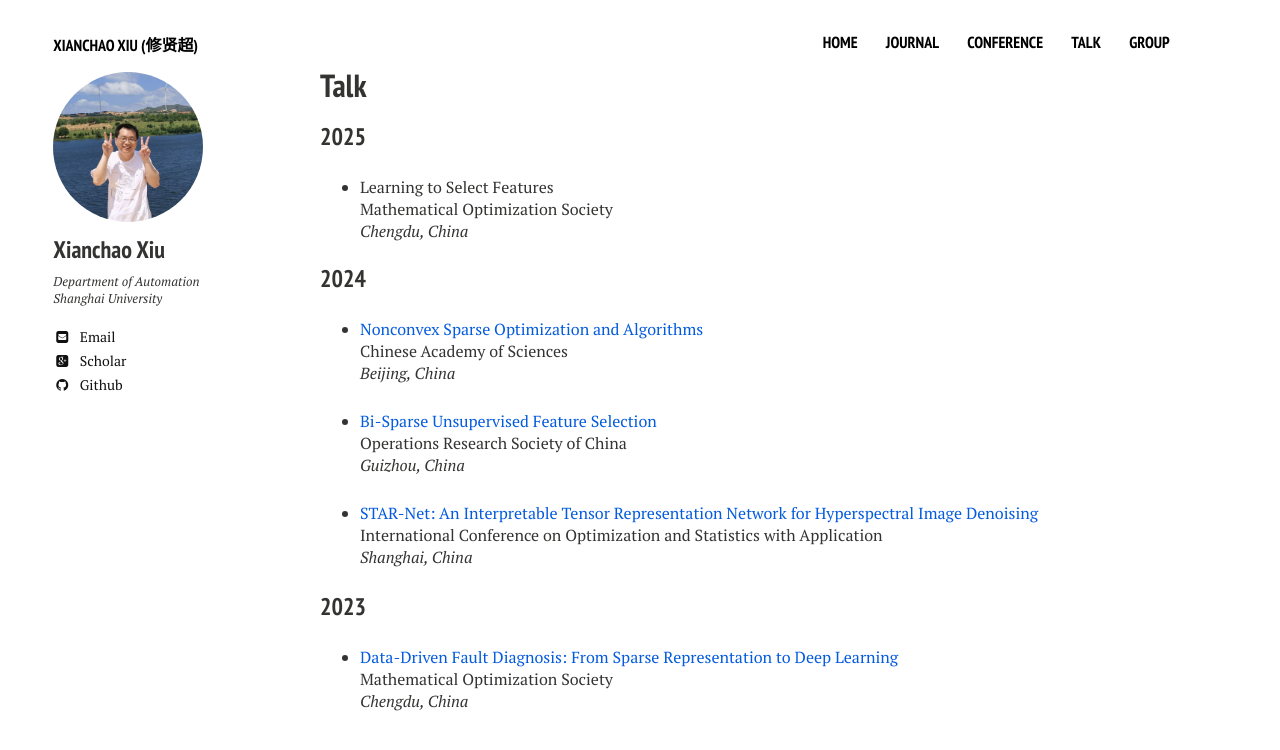
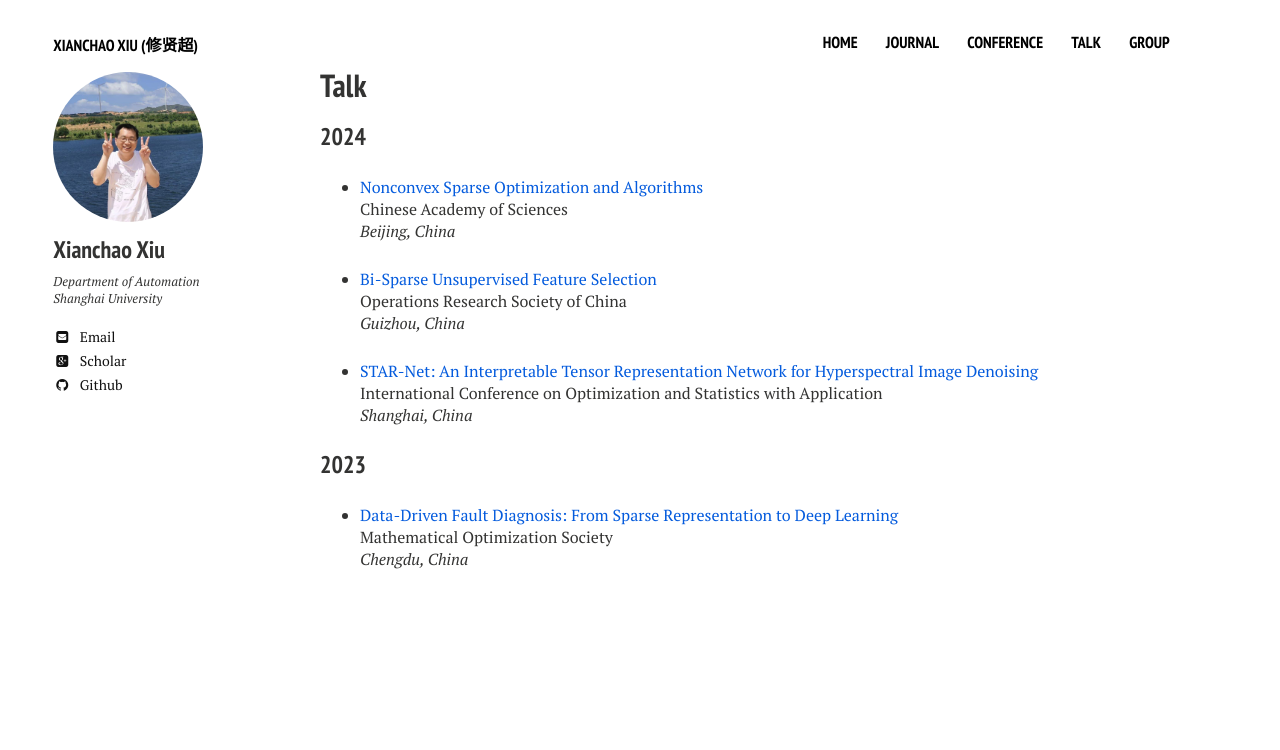
Before and after one commit to xianchaoxiu/xianchaoxiu.github.io, a Jekyll site: the page built from talk/index.md, in a window 1280 px wide. Shown: the top 750 px of the page. Built offline with Jekyll 4.4.1, drawn with Linux system fonts in a browser that asks for light colours; nearby versions of some CDN libraries.

Commit message:
Update index.md

```diff
--- a/talk/index.md
+++ b/talk/index.md
@@ -9,11 +9,6 @@ share: false
 ---
 
 
-### 2025
-
-* Learning to Select Features <br>
-Mathematical Optimization Society <br>
-<i>Chengdu, China</i><br>
 
 
 
```
